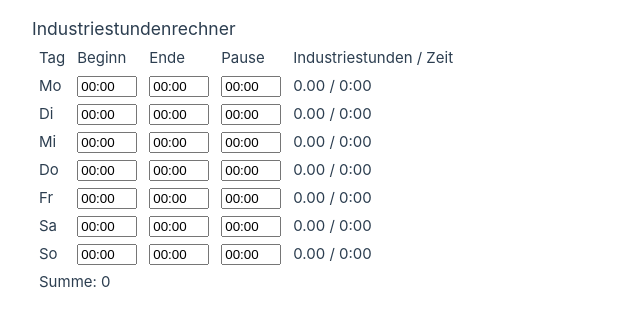
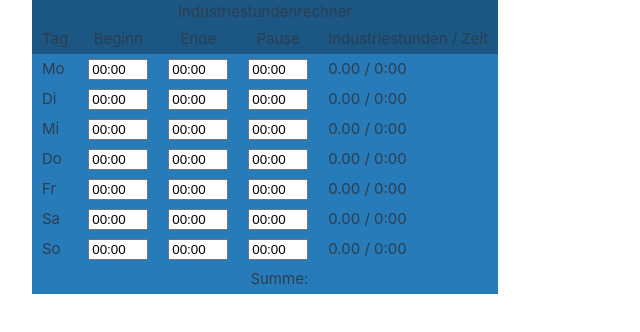
Before and after one commit to Zwixx/industrieminuten, a Vue app: page / in a window 1280 px wide. Shown: the top 332 px of the page, without its empty margins (0-640 px from the left). Built offline with nearby package versions, Linux system fonts and the light colour scheme.

Commit message:
Anpassungen Design

```diff
--- a/index.html
+++ b/index.html
@@ -1,10 +1,10 @@
 <!DOCTYPE html>
-<html lang="en">
+<html lang="de">
   <head>
     <meta charset="UTF-8">
     <link rel="icon" href="/favicon.ico">
     <meta name="viewport" content="width=device-width, initial-scale=1.0">
-    <title>Vite App</title>
+    <title>Onlinerechner für Industrieminuten</title>
   </head>
   <body>
     <div id="app"></div>
--- a/src/App.vue
+++ b/src/App.vue
@@ -1,14 +1,18 @@
 <template>
   <main>
-    <h3>Industriestundenrechner</h3>
+
     <table>
+      <caption>Industriestundenrechner</caption>
+      <thead>
         <tr>
-          <td>Tag</td>
-          <td>Beginn</td>
-          <td>Ende</td>
-          <td>Pause</td>
-          <td>Industriestunden / Zeit</td>
+          <th>Tag</th>
+          <th>Beginn</th>
+          <th>Ende</th>
+          <th>Pause</th>
+          <th>Industriestunden / Zeit</th>
         </tr>
+      </thead>
+      <tbody>
         <Zeitzeile day="Mo" @updateSumme="updateStunden1"/>
         <Zeitzeile day="Di" @updateSumme="updateStunden2"/>
         <Zeitzeile day="Mi" @updateSumme="updateStunden3"/>
@@ -16,7 +20,8 @@
         <Zeitzeile day="Fr" @updateSumme="updateStunden5"/>
         <Zeitzeile day="Sa" @updateSumme="updateStunden6"/>
         <Zeitzeile day="So" @updateSumme="updateStunden7"/>
-      <tr><td colspan="5">Summe: {{ total }}</td></tr>
+        <tr><td colspan="4" align="right">Summe:</td><td>{{ total }}</td></tr>
+      </tbody>
     </table>
   </main>
 </template>
@@ -37,38 +42,38 @@ export default {
       total5: 0,
       total6: 0,
       total7: 0,
-      total: 0,
+      total: "",
     };
   },
   methods: {
     updateStunden1(value : number) {
       this.total1 = value;
-      this.total = this.total1 + this.total2 + this.total3 + this.total4 + this.total5 + this.total6 + this.total7;
+      this.total = (this.total1 + this.total2 + this.total3 + this.total4 + this.total5 + this.total6 + this.total7).toFixed(2);
       console.log(this.total)
     },
     updateStunden2(value : number) {
       this.total2 = value;
-      this.total = this.total1 + this.total2 + this.total3 + this.total4 + this.total5 + this.total6 + this.total7;
+      this.total = (this.total1 + this.total2 + this.total3 + this.total4 + this.total5 + this.total6 + this.total7).toFixed(2);
     },
     updateStunden3(value : number) {
       this.total3 = value;
-      this.total = this.total1 + this.total2 + this.total3 + this.total4 + this.total5 + this.total6 + this.total7;
+      this.total = (this.total1 + this.total2 + this.total3 + this.total4 + this.total5 + this.total6 + this.total7).toFixed(2);
     },
     updateStunden4(value : number) {
       this.total4 = value;
-      this.total = this.total1 + this.total2 + this.total3 + this.total4 + this.total5 + this.total6 + this.total7;
+      this.total = (this.total1 + this.total2 + this.total3 + this.total4 + this.total5 + this.total6 + this.total7).toFixed(2);
     },
     updateStunden5(value : number) {
       this.total5 = value;
-      this.total = this.total1 + this.total2 + this.total3 + this.total4 + this.total5 + this.total6 + this.total7;
+      this.total = (this.total1 + this.total2 + this.total3 + this.total4 + this.total5 + this.total6 + this.total7).toFixed(2);
     },
     updateStunden6(value : number) {
       this.total6 = value;
-      this.total = this.total1 + this.total2 + this.total3 + this.total4 + this.total5 + this.total6 + this.total7;
+      this.total = (this.total1 + this.total2 + this.total3 + this.total4 + this.total5 + this.total6 + this.total7).toFixed(2);
     },
     updateStunden7(value : number) {
       this.total7 = value;
-      this.total = this.total1 + this.total2 + this.total3 + this.total4 + this.total5 + this.total6 + this.total7;
+      this.total = (this.total1 + this.total2 + this.total3 + this.total4 + this.total5 + this.total6 + this.total7).toFixed(2);
     },
   }
 };
--- a/src/assets/main.css
+++ b/src/assets/main.css
@@ -29,11 +29,28 @@ a,
   }
 }
 
-td {
-  padding-left: 5px;
-  padding-right: 5px;
+td, th {
+  padding-left: 10px;
+  padding-right: 10px;
+  padding-top: 3px;
+  padding-bottom: 3px;
 }
 
 h3 {
   margin-top: 15px;
 }
+
+table {
+  thead {
+    background-color: rgb(28, 86, 130);
+  }
+  caption {
+    background-color: rgb(28, 86, 130);
+  }
+  border-collapse: collapse;
+  border-radius: 10px;
+}
+
+tbody {
+  background-color: rgb(39, 123, 185)
+}
```
Lines whose indentation alone changed are shown as unchanged.
